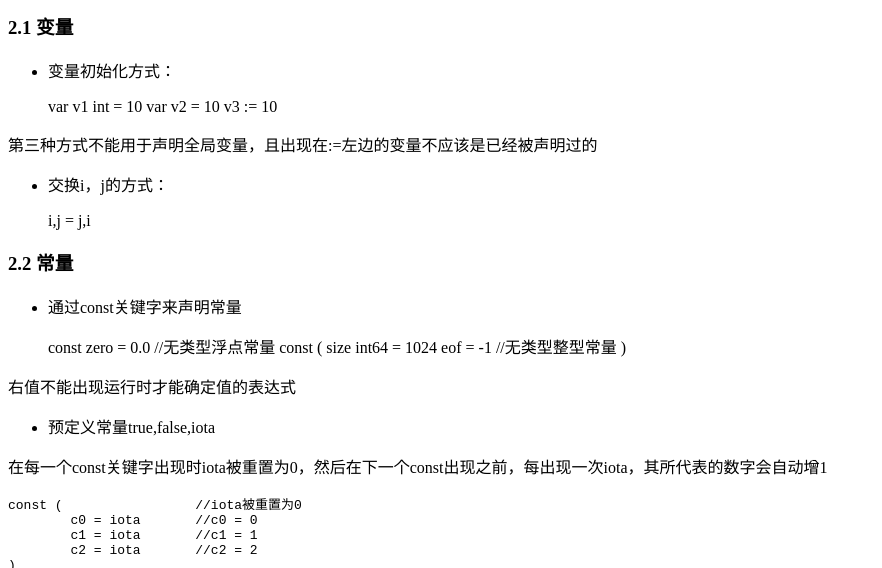
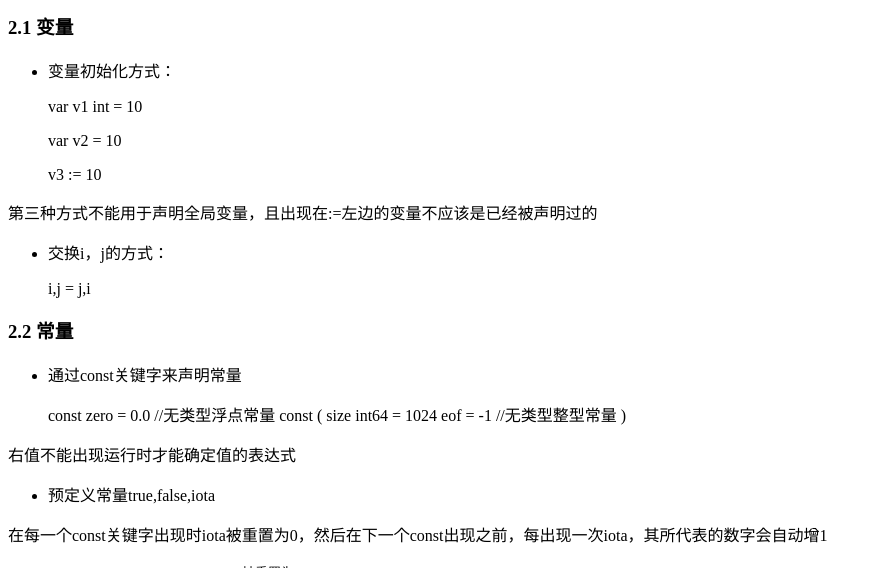
Before and after one commit to Wubin91/wubin91.github.com, a Jekyll site: the page built from _posts/2015-12-01-Go-chapter2.md, in a window 1280 px wide and 900 px high, cut to the strip 332-900 px from the top of the window. Shown: the whole strip, without its empty margins (0-882 px from the left). Built offline with Jekyll 4.4.1, drawn with Linux system fonts in a browser that asks for light colours; nearby versions of some CDN libraries; library files that are not in the unit come from our copies; comment, search, counter and statistics services are not loaded.

```diff
--- a/_posts/2015-12-01-Go-chapter2.md
+++ b/_posts/2015-12-01-Go-chapter2.md
@@ -12,9 +12,10 @@ tags: [Go]
 
 * 变量初始化方式：
 
+	var v1 int = 10
 
-	var v1 int = 10
 	var v2 = 10
+
 	v3 := 10
 
 
```
